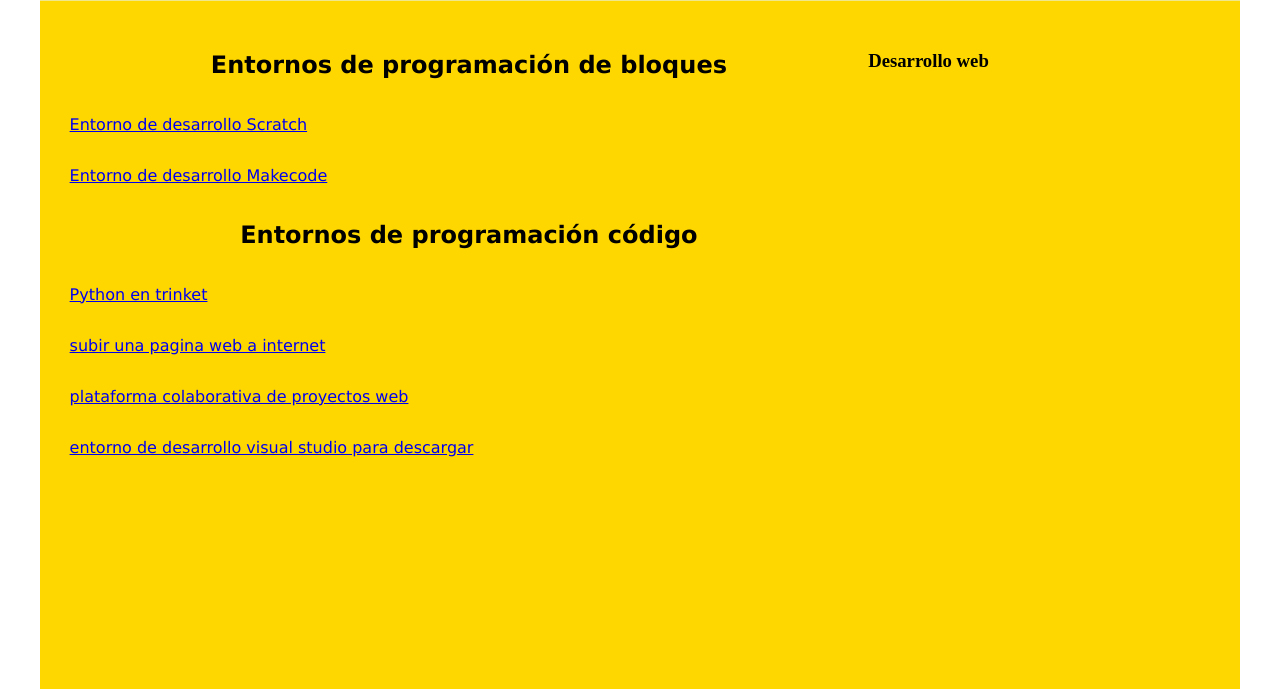
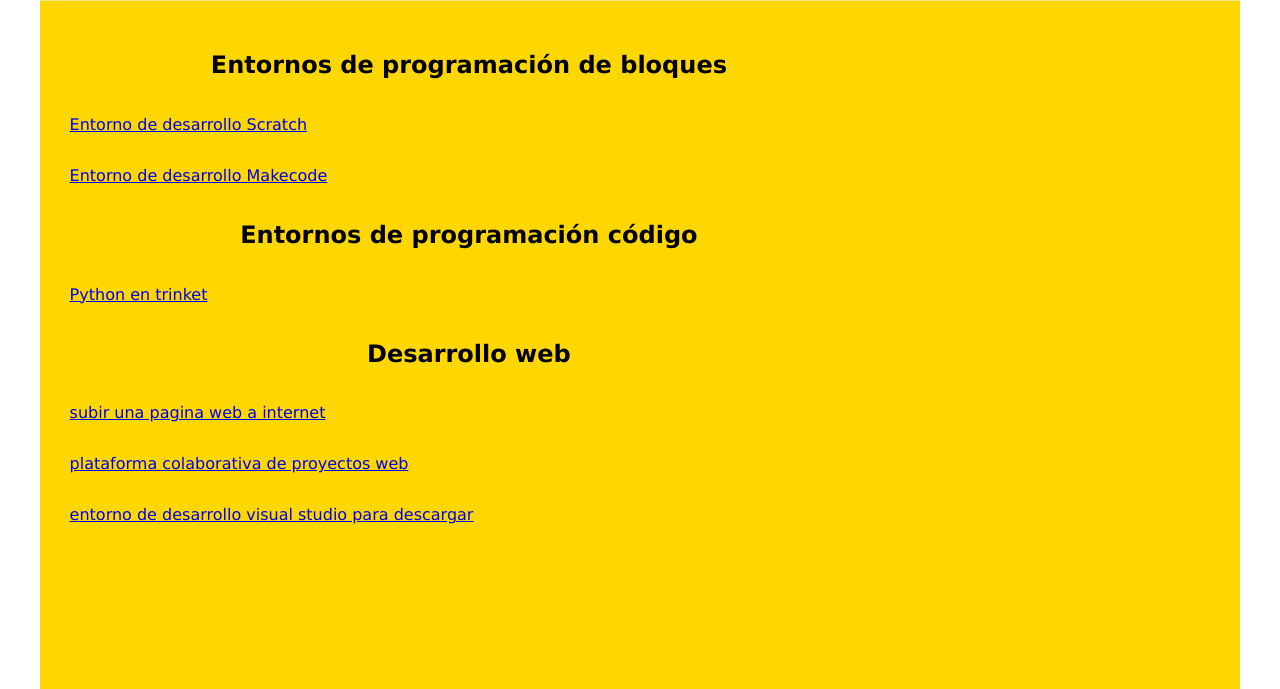
Before and after one commit to emiliobonetti/recursosdigitales, a plain HTML site: page index.html in a window 1280 px wide. Shown: the part 111-800 px from the top of the page. Drawn offline with Linux system fonts and the light colour scheme.

Commit message:
Update index.html

```diff
--- a/index.html
+++ b/index.html
@@ -23,7 +23,7 @@
         <h2>Entornos de programación código</h2>
         <p><a href="https://hourofpython.com/una-introduccion-visual-a-python/index.html">Python en trinket</a></p>
 
-        <h3>Desarrollo web</h3>
+        <h2>Desarrollo web</h2>
         <p><a href= "https://www.netlify.com/"> subir una pagina web a internet </a></p>
         <p><a href= "https://github.com/"> plataforma colaborativa de proyectos web </a></p>
         <p><a href= "https://code.visualstudio.com/"> entorno de desarrollo visual studio para descargar </a></p>
```
